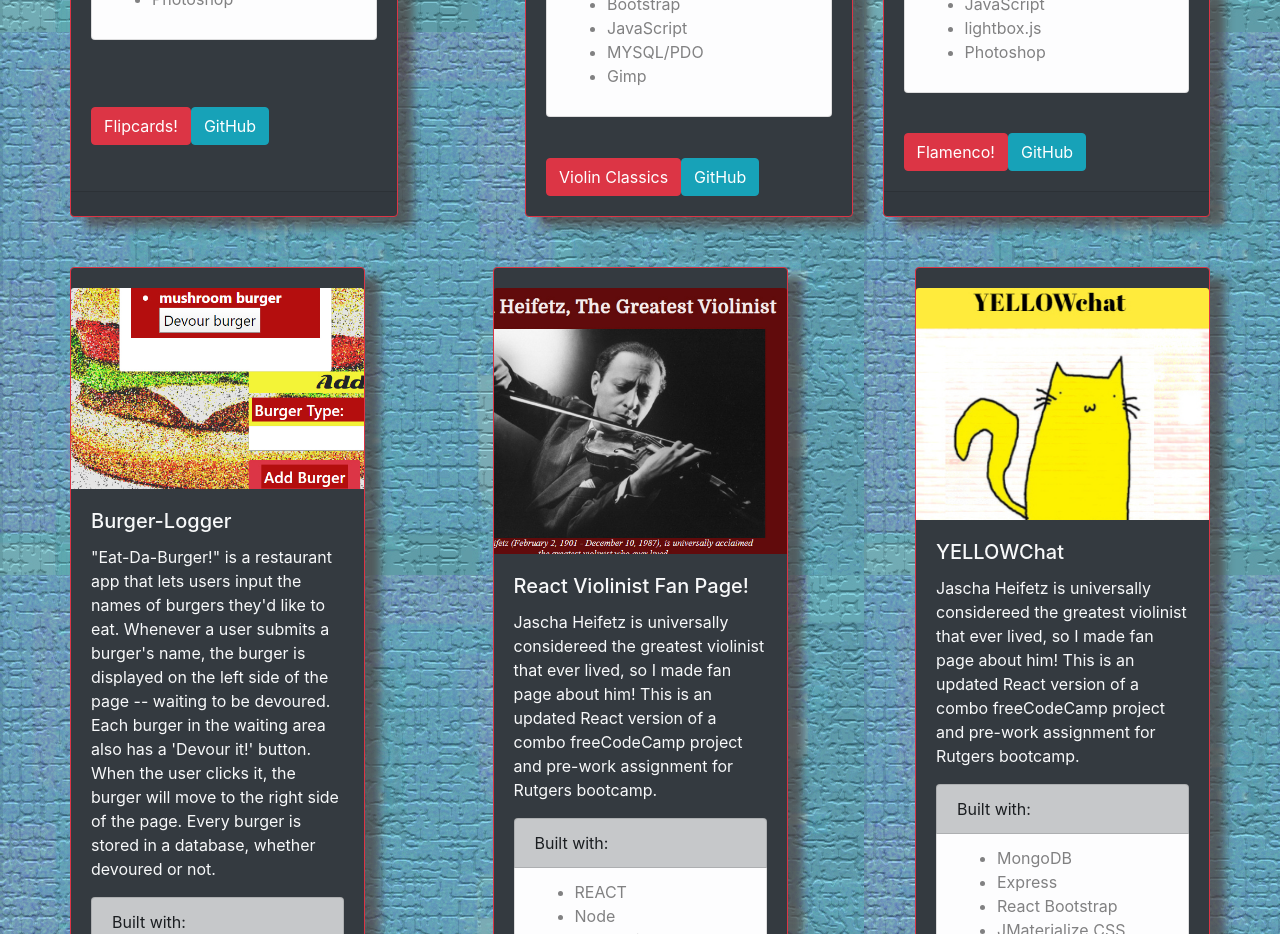
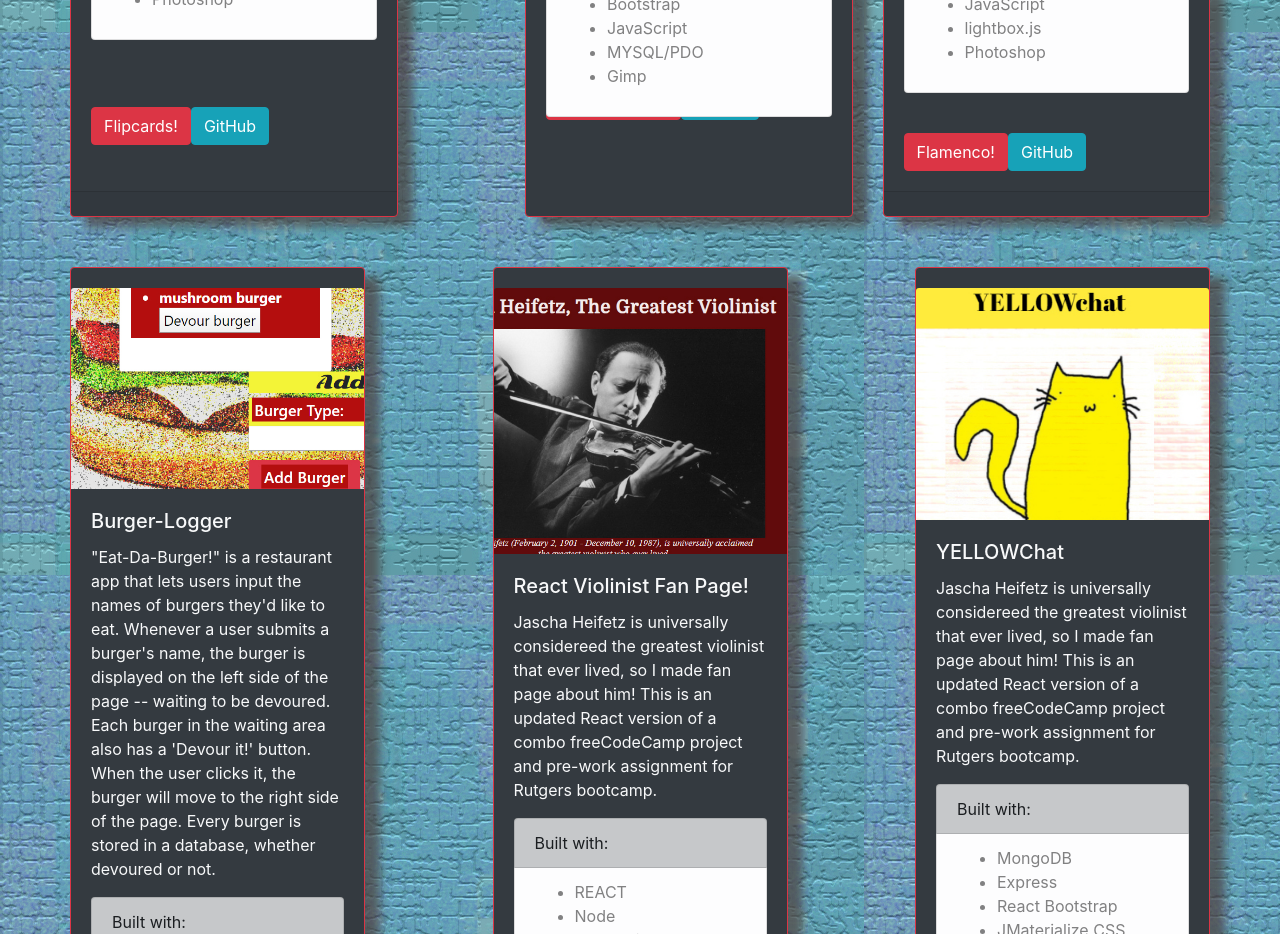
Before and after one commit to Jaliov/React-Portfolio, a React (Create React App) app in the folder client/: page /portfolio in a window 1280 px wide. Shown: the part 2140-3074 px from the top of the page. Built offline with nearby package versions, Linux system fonts and the light colour scheme.

Commit message:
layout fix2

```diff
--- a/client/src/components/Card.js
+++ b/client/src/components/Card.js
@@ -205,6 +205,7 @@ const CardDisplay = () => {
                 {/* <ListGroupItem>Links:</ListGroupItem> */}
               </ListGroup>
             </Card.Body>
+
             <Card.Body>
               <Button
                 variant='danger'
@@ -263,6 +264,7 @@ const CardDisplay = () => {
                 GitHub
               </Button>
             </Card.Body>
+            <Col md={1}></Col>
             {/* <Card.Footer>
               <small className="text-muted"></small>
             </Card.Footer> */}
```
